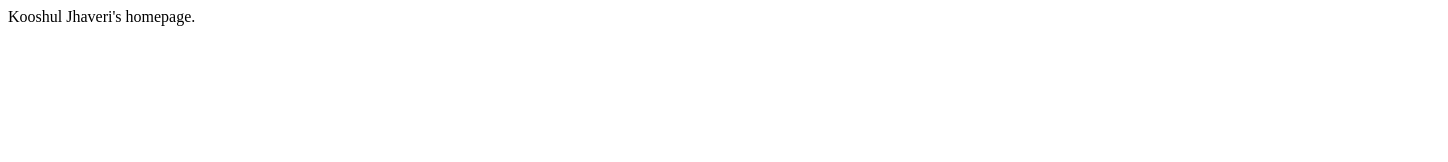
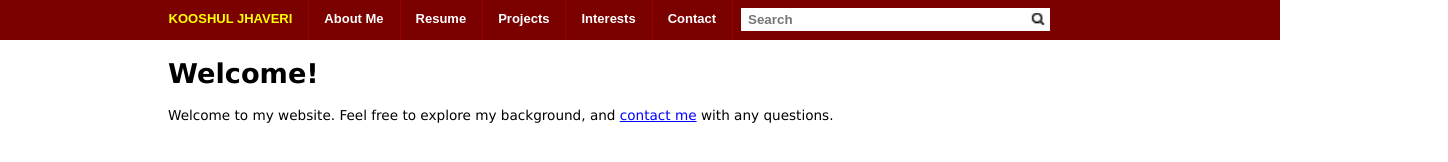
Before and after one commit to kooshul/kooshul.me, a plain HTML site: page index.html in a window 1280 px wide. Shown: the whole page, 1448 px wide, since content can reach past the window. Drawn offline with Linux system fonts and the light colour scheme.

Commit message:
Updated html and new css

```diff
--- a/index.html
+++ b/index.html
@@ -1,10 +1,42 @@
 <!DOCTYPE html>
 <html>
   <head>
-      <title>kooshul.me</title>
+    <title>Kooshul Jhaveri's Website</title>
+    <meta charset="utf-8" />
+    <meta name="viewport" content="width=device-width, initial-scale=1.0" />
+    <link rel="stylesheet" type="text/css" href="style.css">
   </head>
 
   <body>
-      Kooshul Jhaveri's homepage.
+    <div id="container">
+      <div id="topbar">
+        <div class="fixedwidth">
+          <div id="menuitems">
+            <ul>
+              <li id="name"><a href="#">KOOSHUL JHAVERI</a></li>
+              <li id="about"><a href="#">About Me</a></li>
+              <li id="resume"><a href="#">Resume</a></li>
+              <li id="projects"><a href="#">Projects</a></li>
+              <li id="interests"><a href="#">Interests</a></li>
+              <li id="contact"><a href="#">Contact</a></li>
+            </ul>
+          </div>
+
+          <div id="searchbar">
+            <input type="text" placeholder="Search" />
+            <div>
+              <img src="images/search.png" />
+            </div>
+          </div>
+        </div>
+      </div>
+
+      <div class="content">
+          <div class="fixed-width">
+            <h1>Welcome!</h1>
+            <p>Welcome to my website. Feel free to explore my background, and <a id="contact_me" href="#">contact me</a> with any questions.</p>
+          </div>
+        </div>
+    </div>
   </body>
 </html>
--- /dev/null
+++ b/style.css
@@ -0,0 +1,80 @@
+body {
+  margin: 0px;
+  font-family: verdana, helvetica, arial, sans-serif;
+}
+
+a {
+  color: inherit;
+  text-decoration: none;
+}
+
+#contact_me {
+  color:blue;
+  text-decoration: underline;
+}
+
+#topbar {
+  background-color: #7B0000;
+  height: 40px;
+  width: 100%;
+  color: white;
+  font-family: arial, helvetica, sans-serif;
+  font-size: 13px;
+  font-weight: bold;
+}
+
+.fixedwidth {
+  width: 100%;
+  padding-left: 12%;
+}
+
+#menuitems {
+  float: left;
+}
+
+#menuitems ul {
+  list-style: none;
+  margin: 0;
+  padding: 0px;
+}
+
+#menuitems li {
+  font-size: 13px;
+  float: left;
+  padding: 11px 16px 14px 15px;
+  border-right: #990000 1px solid;
+}
+
+#name {
+  color:yellow;
+}
+
+#searchbar {
+  float: left;
+  padding: 8px 0px 0px 8px;
+}
+
+#searchbar input {
+  height: 21px;
+  width: 300px;
+  border: 0;
+  padding-left: 7px;
+  font-weight: bold;
+  color: black;
+}
+
+#searchbar img {
+  float: right;
+  position: relative;
+  height: 20px;
+  bottom: 22px;
+}
+
+.content {
+  width: 100%;
+  background-color: white;
+  color: black;
+  font-size: .85em;
+  position: relative;
+  left: 168px;
+}
```
Also changed, not shown: images/search.png (added). Lines whose indentation alone changed are shown as unchanged.
